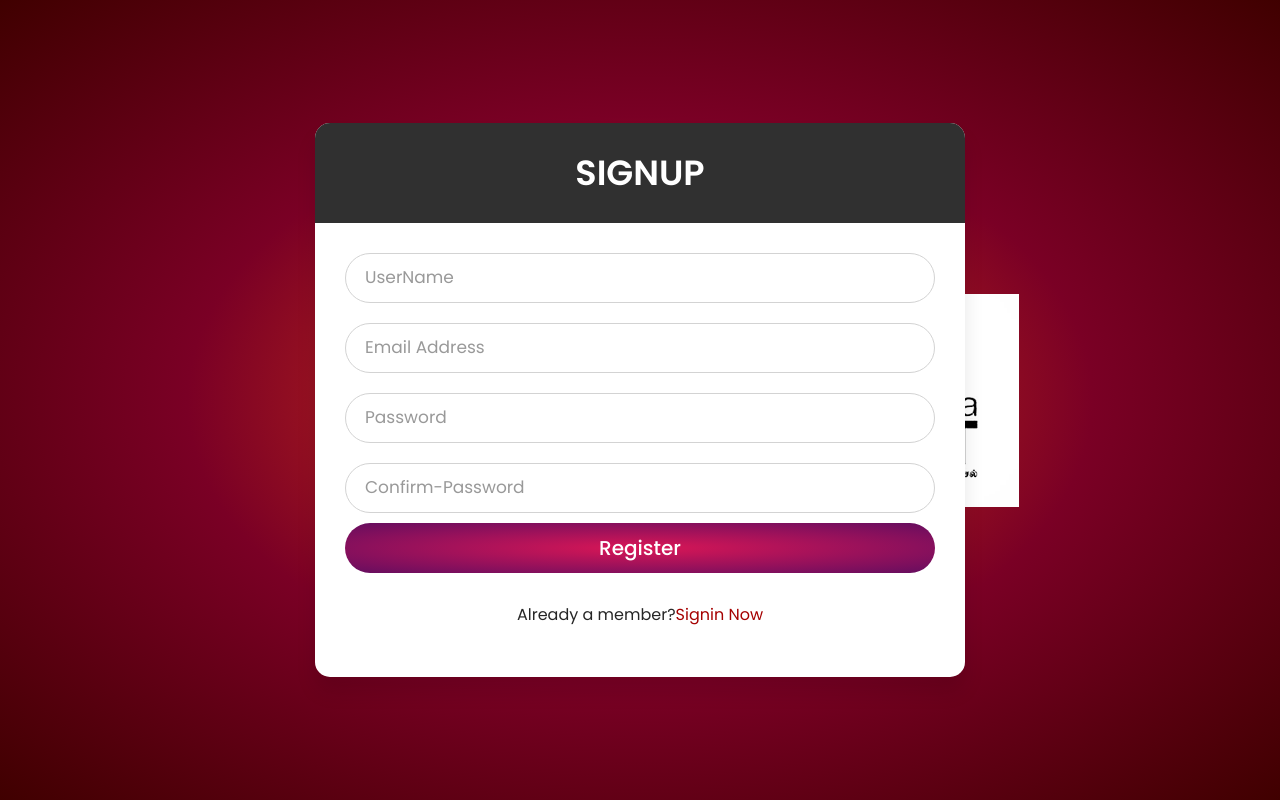
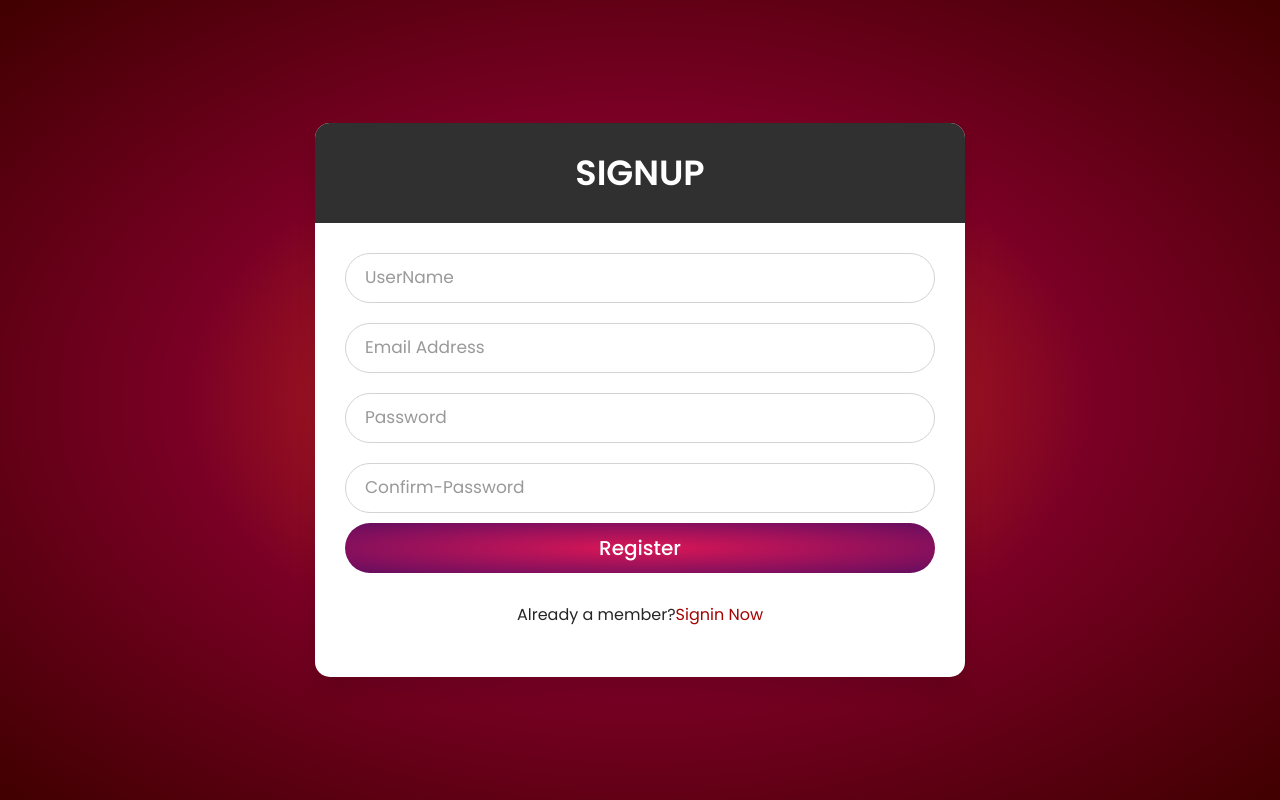
Before and after one commit to buddhima300/Postal-Service-web-system, a React (Create React App) app in the folder postal-service-frontend/: page /register in a window 1280 px wide. Built offline with nearby package versions, Linux system fonts and the light colour scheme.

Commit message:
`Removed commented out logo image in RegisterForm component`

```diff
--- a/postal-service-frontend/src/components/RegisterForm.jsx
+++ b/postal-service-frontend/src/components/RegisterForm.jsx
@@ -80,7 +80,7 @@ export default function RegisterForm() {
       <div className="regform">
         <header>
           <div className="panel1">
-            <img src={logoimg} alt="" srcset="" />
+            {/* <img src={logoimg} alt="" srcset="" /> */}
           </div>
         </header>
         <div class="wrapper">
```
